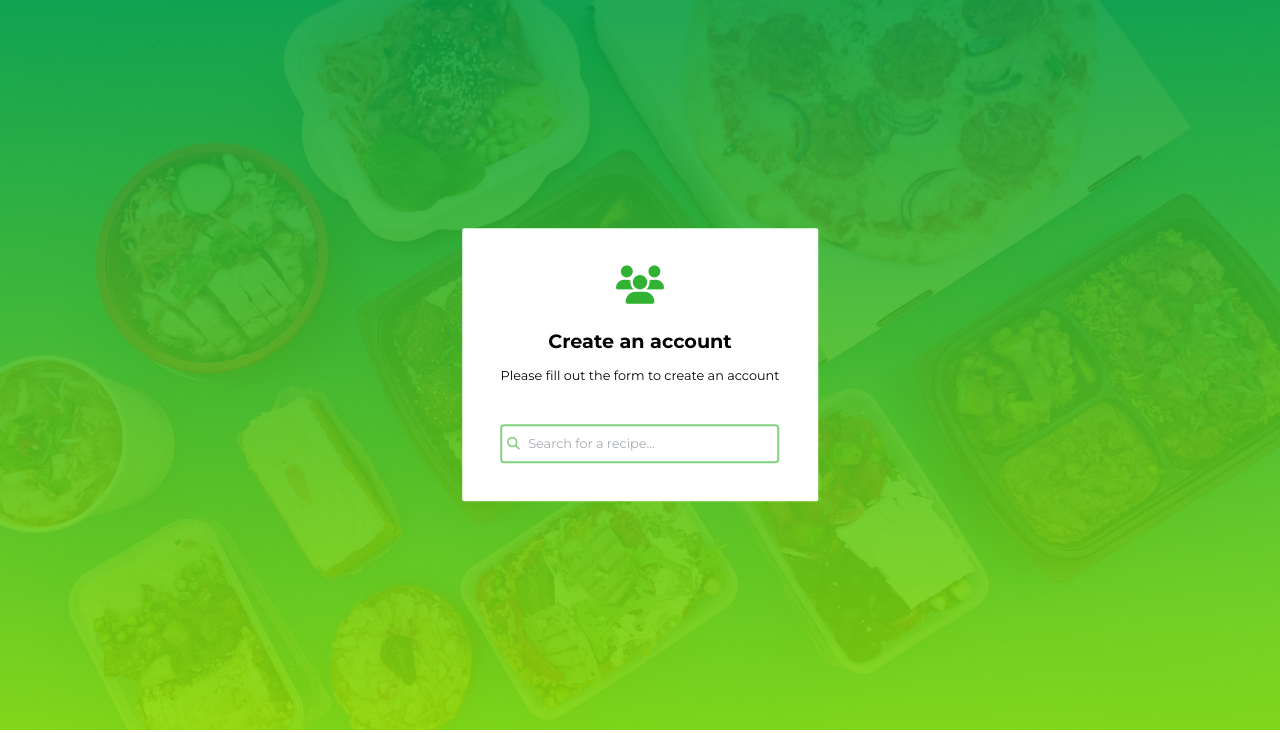
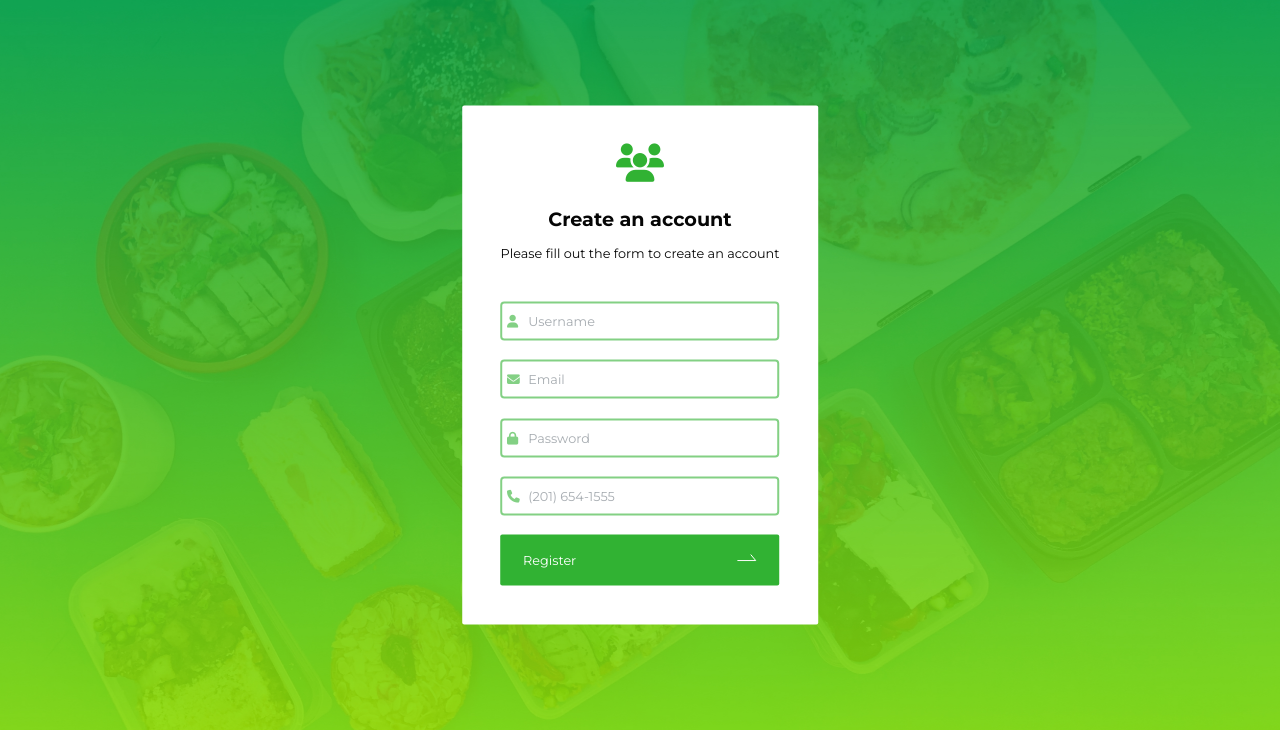
Before and after one commit to lawrencedovin/capstone-1-wonder-recipe, a Flask app: page /register in a window 1280 px wide. Shown: the part 67-800 px from the top of the page. Run offline with Flask 2, Linux system fonts and the light colour scheme; some libraries are stand-ins or nearby versions.

Commit message:
Added form button template

```diff
--- a/wonder-recipe/static/css/styles.css
+++ b/wonder-recipe/static/css/styles.css
@@ -98,9 +98,8 @@ a:hover {
       width: 80px;
       border-radius: 4px; }
 
-.searchbar {
-  position: relative; }
 .searchbar__input {
+  color: #31B233;
   font-size: 1.6rem;
   height: auto;
   padding: 1rem .8rem;
@@ -110,6 +109,7 @@ a:hover {
     opacity: .8; }
   .searchbar__input:focus {
     opacity: 1; }
+
 .searchbar__buttons {
   position: absolute;
   right: .8rem;
@@ -315,8 +315,8 @@ a:hover {
     padding: 1rem 3.2rem;
     border: 2px solid #31B233;
     opacity: .6; }
-    .forms__input-container {
-      position: relative; }
+    .forms__input-container:not(:last-child) {
+      margin-bottom: 2.4rem; }
     .forms__input-icon {
       color: #31B233;
       opacity: .6;
@@ -327,3 +327,16 @@ a:hover {
       opacity: .8; }
     .forms__input:focus + .forms__input-icon {
       opacity: 1; }
+  .forms__button {
+    width: 100%;
+    color: #fff;
+    font-size: 1.6rem;
+    background: #31B233;
+    padding: 2rem 2.8rem;
+    border-radius: 2px;
+    border: none; }
+    .forms__button:hover {
+      color: #fff; }
+    .forms__button-icon {
+      margin-top: .4rem;
+      margin-left: 1.6rem; }
--- a/wonder-recipe/static/sass/_wonder-recipe.scss
+++ b/wonder-recipe/static/sass/_wonder-recipe.scss
@@ -80,9 +80,9 @@
 }
 
 .searchbar {
-    position: relative;
 
     &__input {
+        color: $color-green;
         font-size: $font-size-small;
         height: auto;
         padding: 1rem .8rem;
@@ -422,15 +422,15 @@
     }
 
     &__input {
-        color: #31B233;
+        color: $color-green;
         font-size: 1.6rem;
         height: auto;
         padding: 1rem 3.2rem;
-        border: 2px solid #31B233;
+        border: 2px solid $color-green;
         opacity: .6;
 
-        &-container {
-            position: relative;
+        &-container:not(:last-child) {
+            margin-bottom: 2.4rem;
         }
 
         &-icon {
@@ -450,4 +450,23 @@
         }
 
     }
+
+    &__button {
+        width: 100%;
+        color: $color-white;
+        font-size: $font-size-small;
+        background: $color-green;
+        padding: 2rem 2.8rem;
+        border-radius: 2px;
+        border: none;
+
+        &:hover {
+            color: $color-white;
+        }
+
+        &-icon {
+            margin-top: .4rem;
+            margin-left: 1.6rem;
+        }
+    }
 }
--- /dev/null
+++ b/wonder-recipe/templates/components/buttons/form-button-template.html
@@ -0,0 +1,4 @@
+<button href="#" class="forms__button d-flex justify-content-between">
+    Register
+    <img src="..\static\images\icons\sms-button-arrow.svg" alt="Form Button" class="forms__button-icon">
+</button>
--- a/wonder-recipe/templates/components/forms/form-register.html
+++ b/wonder-recipe/templates/components/forms/form-register.html
@@ -1,6 +1,6 @@
 {% extends '/components/forms/form-template.html'%}
 {% block form %}
-<form action="/action.php" class="forms__register">
+<form method="POST" class="forms__register">
     <div class="forms__icon-container text-center">
         <i class="fas fa-users forms__icon"></i>
     </div>
@@ -9,15 +9,29 @@
         Please fill out the form to create an account
     </p>
     <div class="input-group forms__input-container align-items-center">
-        <input type="text" class="form-control forms__input" placeholder="Search for a recipe...">
+        <input type="text" class="form-control forms__input" name="username" id="username" placeholder="Username" required>
         <span class="input-group-btn forms__input-icon align-middle">
-            <i class="fa fa-search"></i>
+            <i class="fas fa-user"></i>
         </span>
     </div>
-    <!-- <label for="fname">First name:</label><br>
-    <input type="text" id="fname" value="Mike"><br><br>
-    <label for="lname">Last name:</label><br>
-    <input type="text" id="lname" value="Walker"><br><br>
-    <input type="submit" value="Submit"> -->
+    <div class="input-group forms__input-container align-items-center">
+        <input type="email" class="form-control forms__input" name="email" id="email" placeholder="Email" required>
+        <span class="input-group-btn forms__input-icon align-middle">
+            <i class="fas fa-envelope"></i>
+        </span>
+    </div>
+    <div class="input-group forms__input-container align-items-center">
+        <input type="password" class="form-control forms__input" name="password" id="password" placeholder="Password" required>
+        <span class="input-group-btn forms__input-icon align-middle">
+            <i class="fas fa-lock"></i>
+        </span>
+    </div>
+    <div class="input-group forms__input-container align-items-center">
+        <input type="number" class="form-control forms__input" name="phoneno" id="phoneno" placeholder="(201) 654-1555" required>
+        <span class="input-group-btn forms__input-icon align-middle">
+            <i class="fas fa-phone"></i>
+        </span>
+    </div>
+    {% include '/components/buttons/form-button-template.html' %}
 </form>
 {% endblock %}
```
Lines whose indentation alone changed are shown as unchanged.
